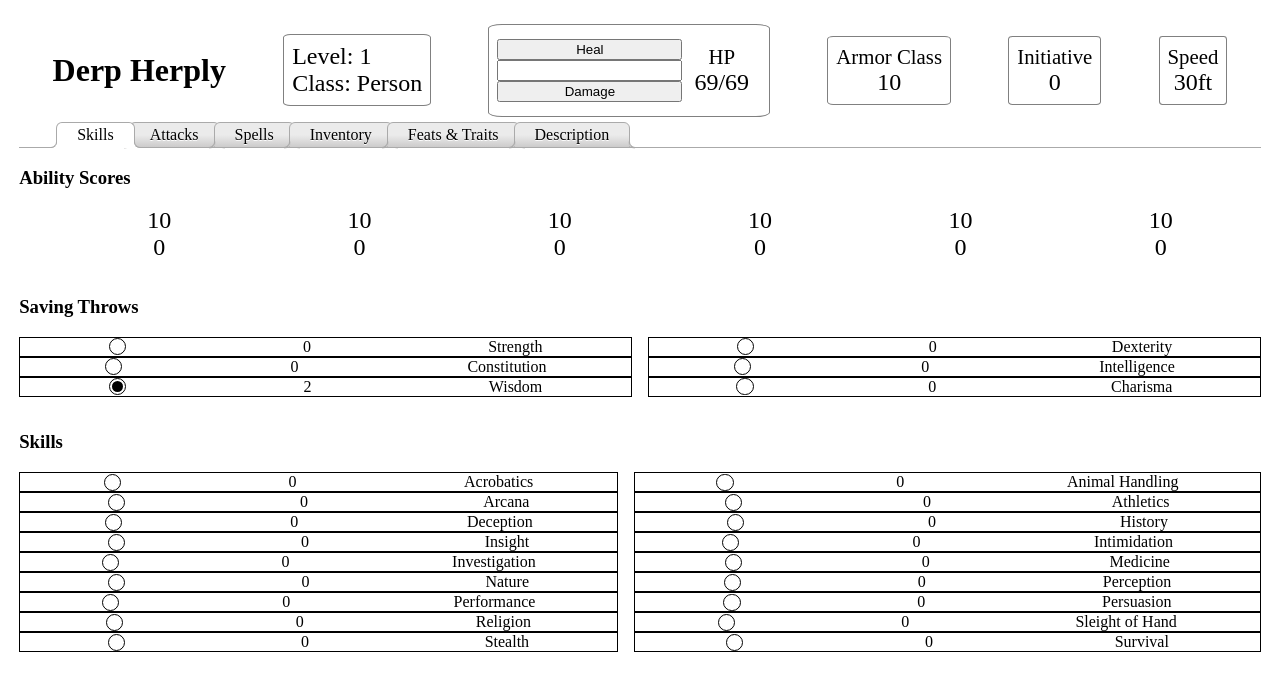
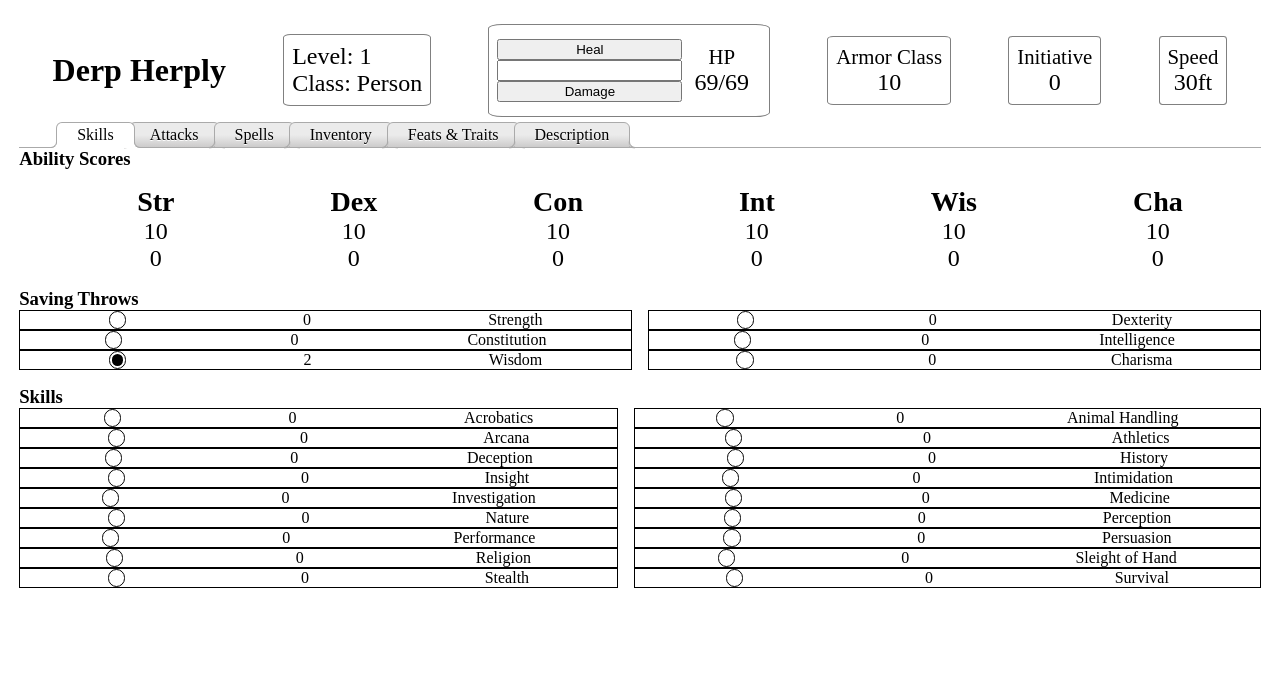
Before and after one commit to thegouge/character-sheet, a Vue app: page / in a window 1280 px wide. Shown: the top 690 px of the page. Built offline with nearby package versions, Linux system fonts and the light colour scheme.

Commit message:
crucually labeled ability scores

```diff
--- a/src/components/TabSkills.vue
+++ b/src/components/TabSkills.vue
@@ -3,6 +3,7 @@
     <h3>Ability Scores</h3>
     <ul class="scores">
       <div v-for="ability in abilityScores" :key="ability.name" class="score-block">
+        <h3>{{ability.name.substring(0, 3)}}</h3>
         <div class="score">{{ability.score}}</div>
         <div class="modifier">{{modifier(ability.score)}}</div>
       </div>
@@ -60,6 +61,11 @@ export default {
   text-align: center;
 }
 
+h3 {
+  margin: 0;
+  padding: 0;
+}
+
 .throws,
 .skills {
   padding: 0;
```
